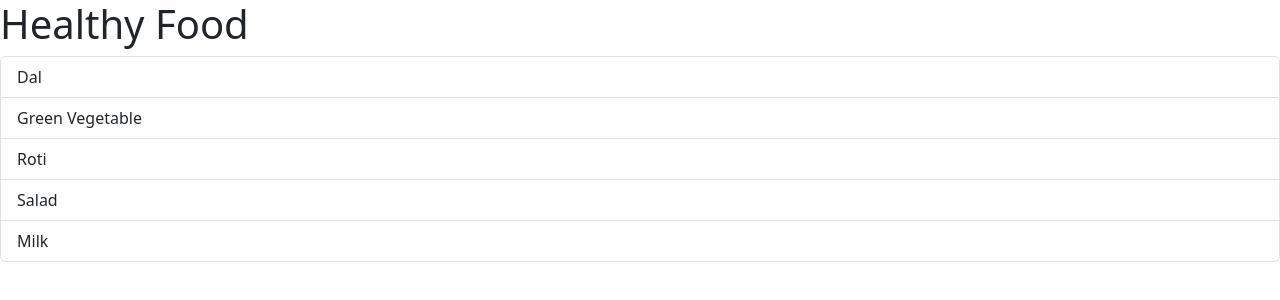
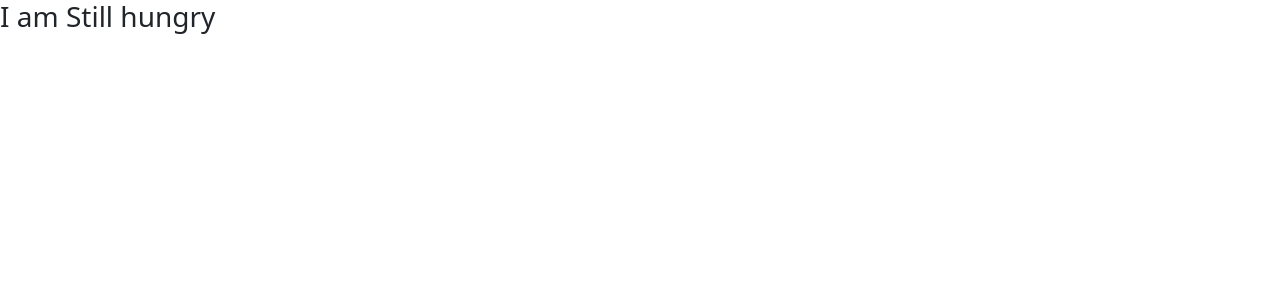
Before and after one commit to Harshvardhansahal/REACT-LEARNING, a React (Vite) app in the folder Fragments/Learning-Fragments/: page / in a window 1280 px wide. Shown: the top 300 px of the page. Built offline with nearby package versions, Linux system fonts and the light colour scheme.

Commit message:
using if Statement Part of conditional rendering

```diff
--- a/Fragments/Learning-Fragments/src/App.jsx
+++ b/Fragments/Learning-Fragments/src/App.jsx
@@ -1,6 +1,10 @@
 import "bootstrap/dist/css/bootstrap.min.css";
 function App() {
-  let foodItems = ["Dal", "Green Vegetable", "Roti", "Salad", , "Milk"];
+  // let foodItems = ["Dal", "Green Vegetable", "Roti", "Salad", , "Milk"];
+  let foodItems = [];
+  if (foodItems.length === 0) {
+    return <h3>I am Still hungry</h3>;
+  }
   return (
     <>
       <h1>Healthy Food</h1>
```
